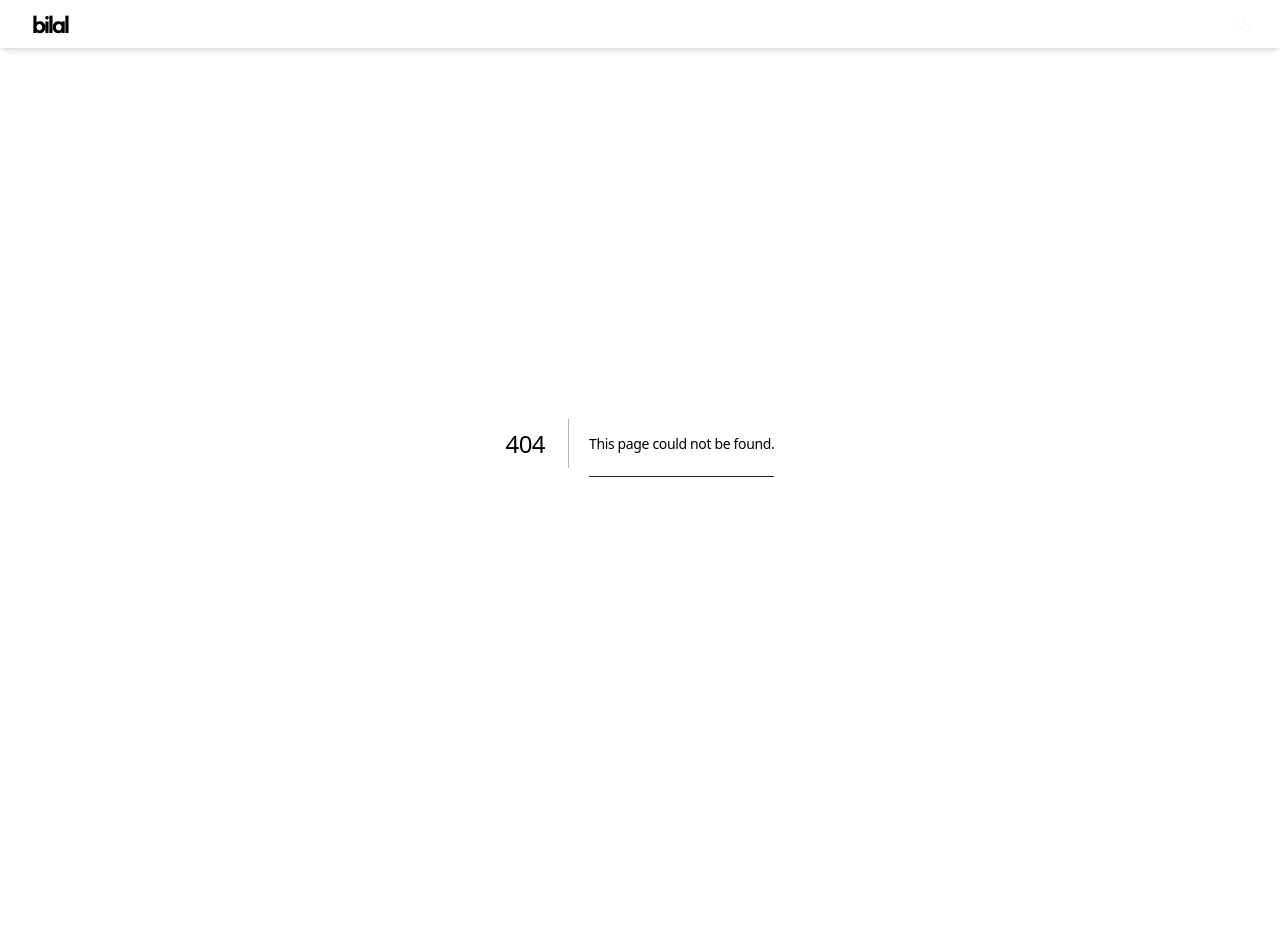
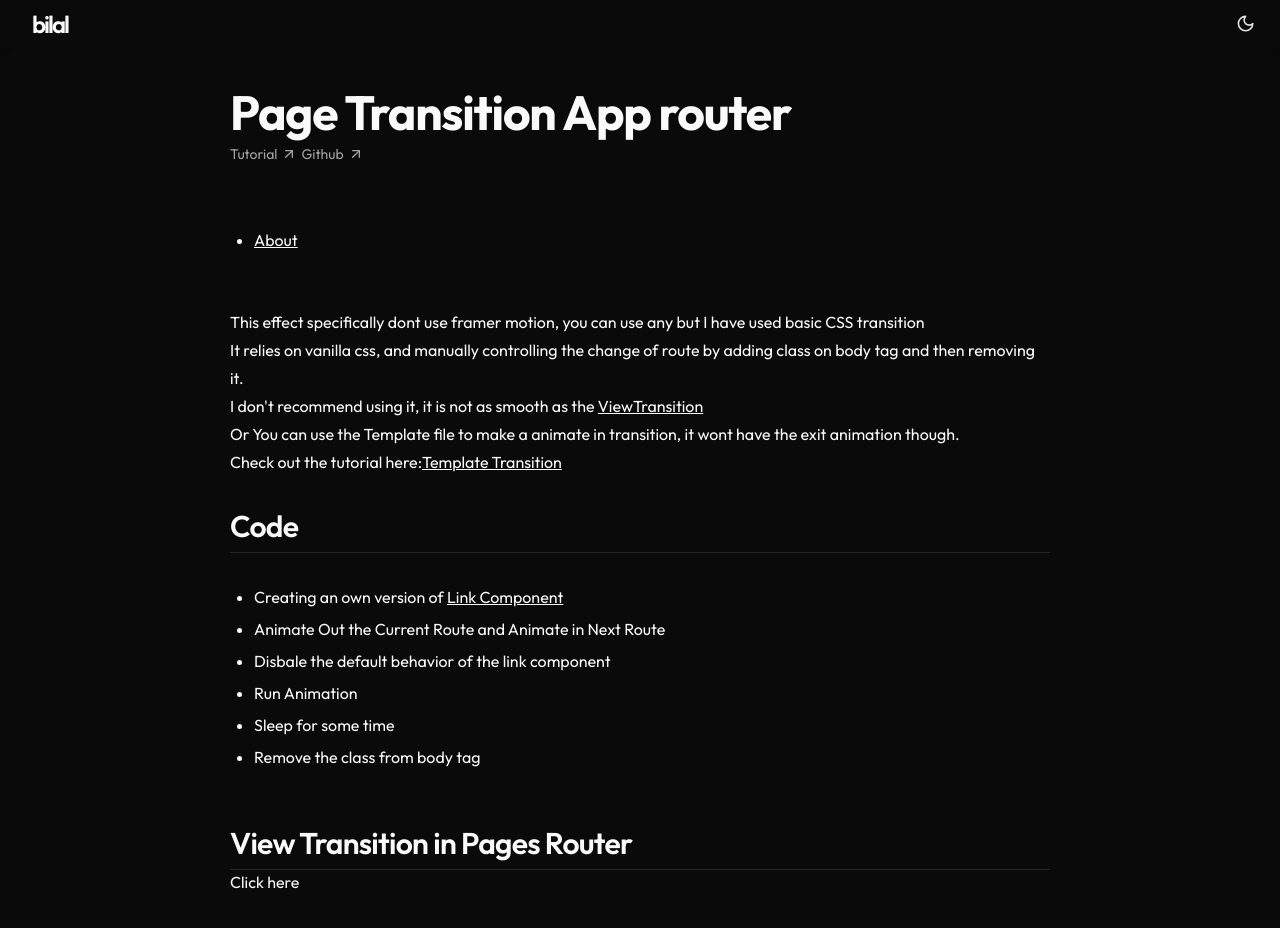
Before and after one commit to bilal-23/Framer-Motion, a Next.js app: page /page-transition in a window 1280 px wide. Before the commit this address had no page. Shown: the top 928 px of the page. Before the commit the page ends 848 px from the top, so only its background shows below. Built offline with nearby package versions, Linux system fonts and the light colour scheme.

Commit message:
feat: add page transition (app router)

```diff
--- /dev/null
+++ b/app/(page-transition)/components/TransitionLink.tsx
@@ -0,0 +1,52 @@
+"use client"
+
+import Link, { LinkProps } from "next/link"
+import { useRouter } from "next/navigation"
+
+function sleep(ms: number): Promise<void> {
+  return new Promise((res) => {
+    setTimeout(res, ms)
+  })
+}
+
+interface TransitionLinkProps extends LinkProps {
+  href: string
+  children: React.ReactNode
+}
+
+export function TransitionLink({
+  href,
+  children,
+  ...props
+}: TransitionLinkProps) {
+  const router = useRouter()
+
+  const handleTransition = async (e: React.MouseEvent<HTMLAnchorElement>) => {
+    e.preventDefault()
+
+    // Run exit animation
+    const body = document.body
+    body.classList.add("page-transition")
+
+    await sleep(500)
+
+    // Sleep for some time
+    router.push(href)
+
+    await sleep(500)
+
+    // Run enter animation
+    body.classList.remove("page-transition")
+  }
+
+  return (
+    <Link
+      href={href}
+      {...props}
+      className="underline"
+      onClick={handleTransition}
+    >
+      {children}
+    </Link>
+  )
+}
--- /dev/null
+++ b/app/(page-transition)/layout.tsx
@@ -0,0 +1,7 @@
+export default function Layout({
+  children,
+}: Readonly<{
+  children: React.ReactNode
+}>) {
+  return <main className="flex flex-col gap-8 p-10">{children}</main>
+}
--- /dev/null
+++ b/app/(page-transition)/page-transition-about/page.tsx
@@ -0,0 +1,33 @@
+import Link from "next/link"
+import { CONSTANTS } from "@/constants"
+
+import Heading from "@/components/tutorial-page/Heading"
+
+import { TransitionLink } from "../components/TransitionLink"
+
+const youtubeUrl = CONSTANTS.YOUTUBE + "fx6KMItwJAw&ab_channel=TomIsLoading"
+const githubUrl =
+  CONSTANTS.GITHUB + "/(page-transition)/page-transition/page.tsx"
+
+export default function PageTransition() {
+  return (
+    <>
+      <Heading
+        heading="Page Transition App router"
+        href={{ tutorial: youtubeUrl, github: githubUrl }}
+      />
+      <ul>
+        <li>
+          <TransitionLink href="/page-transition">Home</TransitionLink>
+        </li>
+      </ul>
+      <div>
+        <p>This is the about page.</p>
+      </div>
+      <div>
+        <h2>View Transition in Pages Router</h2>
+        <Link href={"/page-transition-12"}>Click here</Link>
+      </div>
+    </>
+  )
+}
--- /dev/null
+++ b/app/(page-transition)/page-transition/page.tsx
@@ -0,0 +1,89 @@
+import Link from "next/link"
+import { CONSTANTS } from "@/constants"
+
+import Heading from "@/components/tutorial-page/Heading"
+
+import { TransitionLink } from "../components/TransitionLink"
+
+const youtubeUrl = CONSTANTS.YOUTUBE + "fx6KMItwJAw&ab_channel=TomIsLoading"
+const githubUrl =
+  CONSTANTS.GITHUB + "/(page-transition)/page-transition/page.tsx"
+
+export default function PageTransition() {
+  return (
+    <>
+      <Heading
+        heading="Page Transition App router"
+        href={{ tutorial: youtubeUrl, github: githubUrl }}
+      />
+      <ul>
+        <li>
+          <TransitionLink href="/page-transition-about">About</TransitionLink>
+        </li>
+      </ul>
+      <div>
+        <p className="grid">
+          <span>
+            This effect specifically dont use framer motion, you can use any but
+            I have used basic CSS transition
+          </span>
+          <span>
+            It relies on vanilla css, and manually controlling the change of
+            route by adding class on body tag and then removing it.
+          </span>
+          <span>
+            I don&apos;t recommend using it, it is not as smooth as the{" "}
+            <Link
+              href={"https://next-view-transitions.vercel.app/"}
+              target="_blank"
+              className="underline"
+            >
+              ViewTransition
+            </Link>
+          </span>
+          <span>
+            Or You can use the Template file to make a animate in transition, it
+            wont have the exit animation though.
+          </span>
+          <span>
+            Check out the tutorial here:
+            <Link
+              href="https://www.youtube.com/watch?v=jVU3JD6qOBo&ab_channel=HamedBahram"
+              target="_blank"
+              className="underline"
+            >
+              Template Transition
+            </Link>
+          </span>
+        </p>
+      </div>
+      <div>
+        <h2>Code</h2>
+        <ul className="grid">
+          <li className="list-item">
+            Creating an own version of{" "}
+            <Link
+              href={
+                CONSTANTS.GITHUB +
+                "/(page-transition)/components/TransitionLink.tsx"
+              }
+              target="_blank"
+              className="underline"
+            >
+              Link Component
+            </Link>
+          </li>
+          <li>Animate Out the Current Route and Animate in Next Route</li>
+          <li>Disbale the default behavior of the link component</li>
+          <li>Run Animation</li>
+          <li>Sleep for some time</li>
+          <li>Remove the class from body tag</li>
+        </ul>
+      </div>
+      <div>
+        <h2>View Transition in Pages Router</h2>
+        <Link href={"/page-transition-12"}>Click here</Link>
+      </div>
+    </>
+  )
+}
--- a/app/layout.tsx
+++ b/app/layout.tsx
@@ -34,7 +34,9 @@ export default function RootLayout({
             showSpinner={false}
           />
           <Header />
-          <div className="container flex-1">{children}</div>
+          <div id="page-transition-wrapper" className="container flex-1">
+            {children}
+          </div>
         </ThemeProvider>
       </body>
     </html>
--- a/app/page.tsx
+++ b/app/page.tsx
@@ -12,6 +12,10 @@ const links = [
   {
     title: "Page Transition page router",
     href: "/page-transition-12",
+  },
+  {
+    title: "Page Transition app router",
+    href: "/page-transition",
   },
 ]
 
@@ -28,6 +32,21 @@ export default function Home() {
           )
         })}
       </ul>
+      <ul>
+        <h2>Stuff to read</h2>
+        <li>
+          <Link href="https://next-view-transitions.vercel.app/">
+            NextJS View Transition
+          </Link>
+          <p className="ml-4 grid [&:not(:first-child)]:mt-0">
+            <span>This is a good article about view transition.</span>
+            <span>
+              This can be used to create a smooth transition between pages
+              without adding any other libraries.
+            </span>
+          </p>
+        </li>
+      </ul>
     </main>
   )
 }
--- a/package.json
+++ b/package.json
@@ -21,6 +21,7 @@
     "lucide-react": "^0.408.0",
     "next": "14.2.5",
     "next-themes": "^0.3.0",
+    "next-view-transitions": "^0.2.0",
     "nextjs-toploader": "^1.6.12",
     "react": "^18",
     "react-dom": "^18",
--- a/styles/globals.css
+++ b/styles/globals.css
@@ -84,6 +84,9 @@
       "rlig" 1,
       "calt" 1;
     height: 100%;
+    transition-property: opacity, background, transform, filter;
+    transition-timing-function: ease-in-out;
+    transition-duration: 500ms;
   }
 
   h1 {
@@ -112,6 +115,15 @@
 @layer components {
   .inline-code {
     @apply relative rounded bg-muted px-[0.3rem] py-[0.2rem] font-mono text-sm font-semibold;
+  }
+}
+
+@layer utilities {
+  .page-transition {
+    opacity: 0;
+    background: var(--muted-foreground);
+    transform: translateY(10px);
+    filter: blur(12px);
   }
 }
 
```
Also changed, not shown: 1 other file (tests, documents, lock files or other folders).
